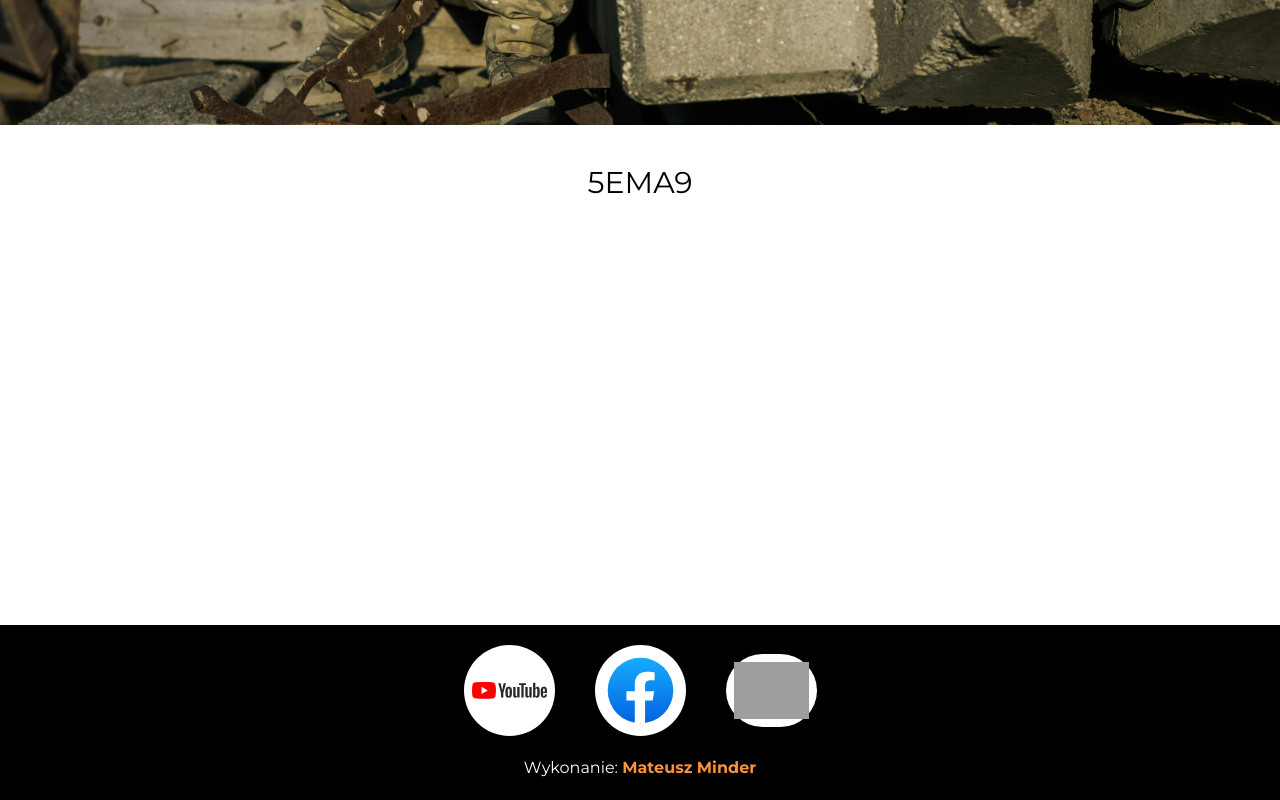
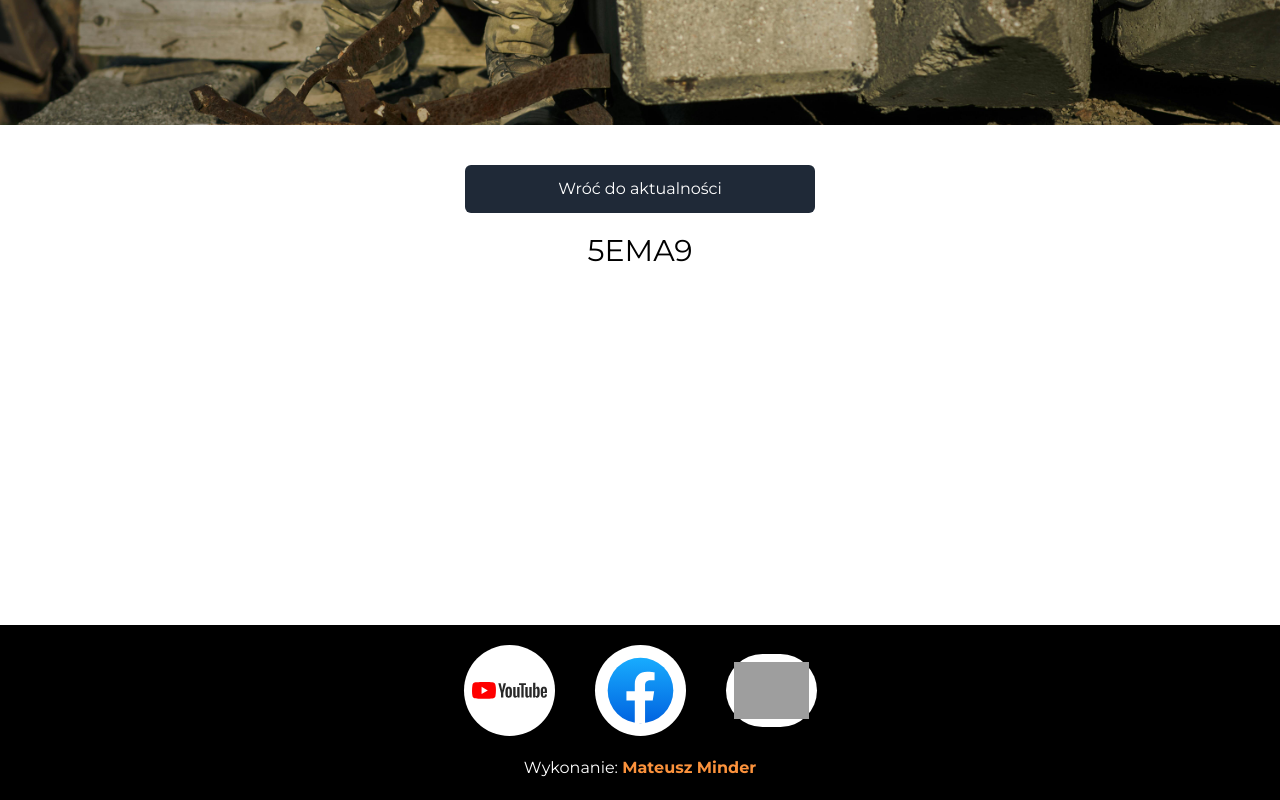
Before and after one commit to CornyCapacitor/sps-iskra, a Next.js app: page /aktualnosci/5EMA9 in a window 1280 px wide. Shown: the part 675-1475 px from the top of the page. Built offline with nearby package versions, Linux system fonts and the light colour scheme; grey boxes are pictures that could not be loaded.

Commit message:
quick solution to go back to aktualnosci page

```diff
--- a/src/app/aktualnosci/[id]/page.tsx
+++ b/src/app/aktualnosci/[id]/page.tsx
@@ -1,6 +1,7 @@
 'use client'
 
 import { PageImage } from "@/components/PageImage"
+import Link from "next/link"
 import { useParams } from "next/navigation"
 import { useState } from "react"
 
@@ -11,7 +12,8 @@ const Page = () => {
   return (
     <main className="flex-col w-full items-center justify-center text-center max-w-full overflow-x-hidden">
       <PageImage imageUrl={`${image ? image : "/aktualnosci-placeholder.jpg"}`} />
-      <section className="flex flex-wrap gap-5 items-start justify-center p-10 min-h-[500px]">
+      <section className="flex flex-col flex-wrap gap-5 items-center justify-start p-10 min-h-[500px]">
+        <Link className="w-full lg:w-[350px] p-3 rounded-md bg-gray-800 text-white hover:bg-gray-600 focus:outline-none text-center" href={"/aktualnosci"}>Wróć do aktualności</Link>
         <h1 className="text-3xl">{params.id}</h1>
       </section>
     </main>
--- a/src/app/aktualnosci/page.tsx
+++ b/src/app/aktualnosci/page.tsx
@@ -26,11 +26,11 @@ const page = () => {
       <PageImage imageUrl={"/aktualnosci-placeholder.jpg"} />
       <section className="flex flex-col gap-5 items-center justify-start p-10 min-h-[500px]">
         <h1 className="text-3xl">Aktualności</h1>
-        <div className="flex items-center justify-center p-5 gap-5">
+        <section className="flex flex-wrap gap-5 items-center justify-center p-10 min-h-[500px]">
           {news.map((news) => (
             <NewsCard key={news.id} {...news} />
           ))}
-        </div>
+        </section>
       </section>
     </main>
   )
```
